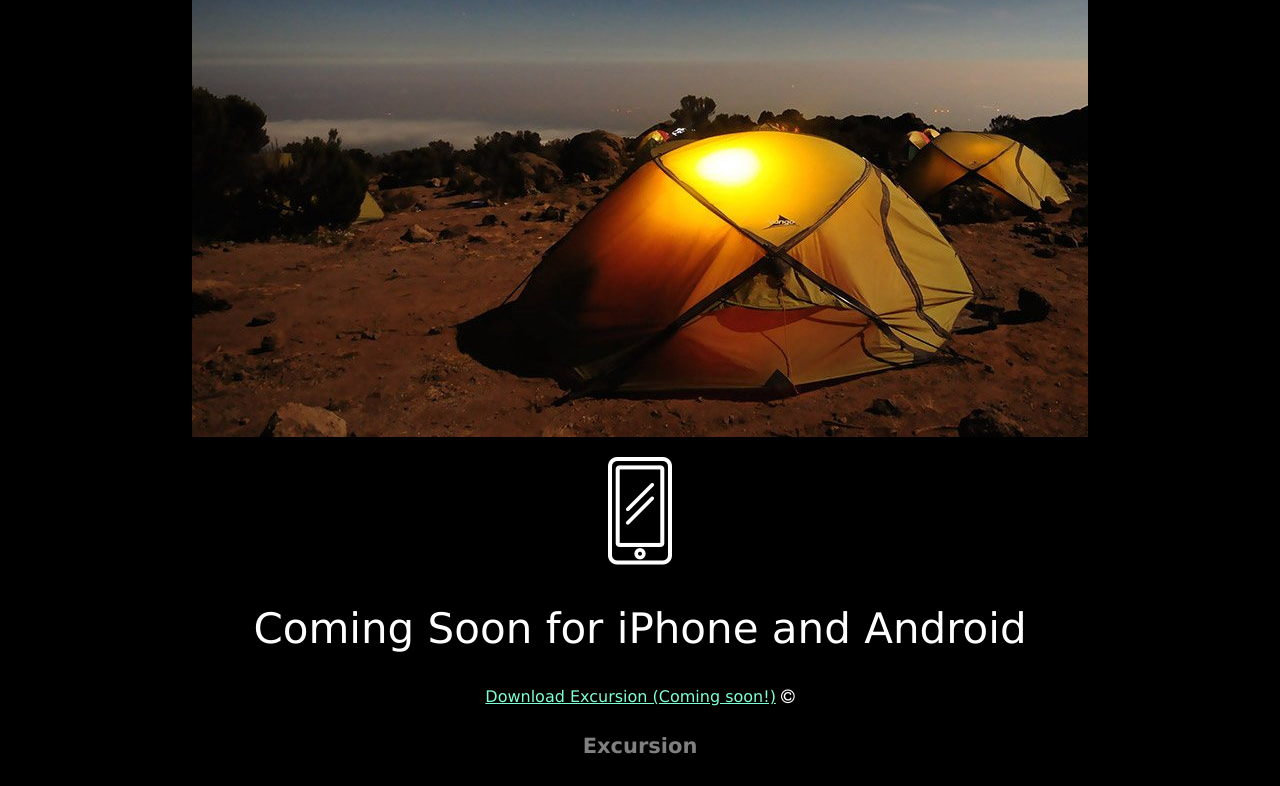
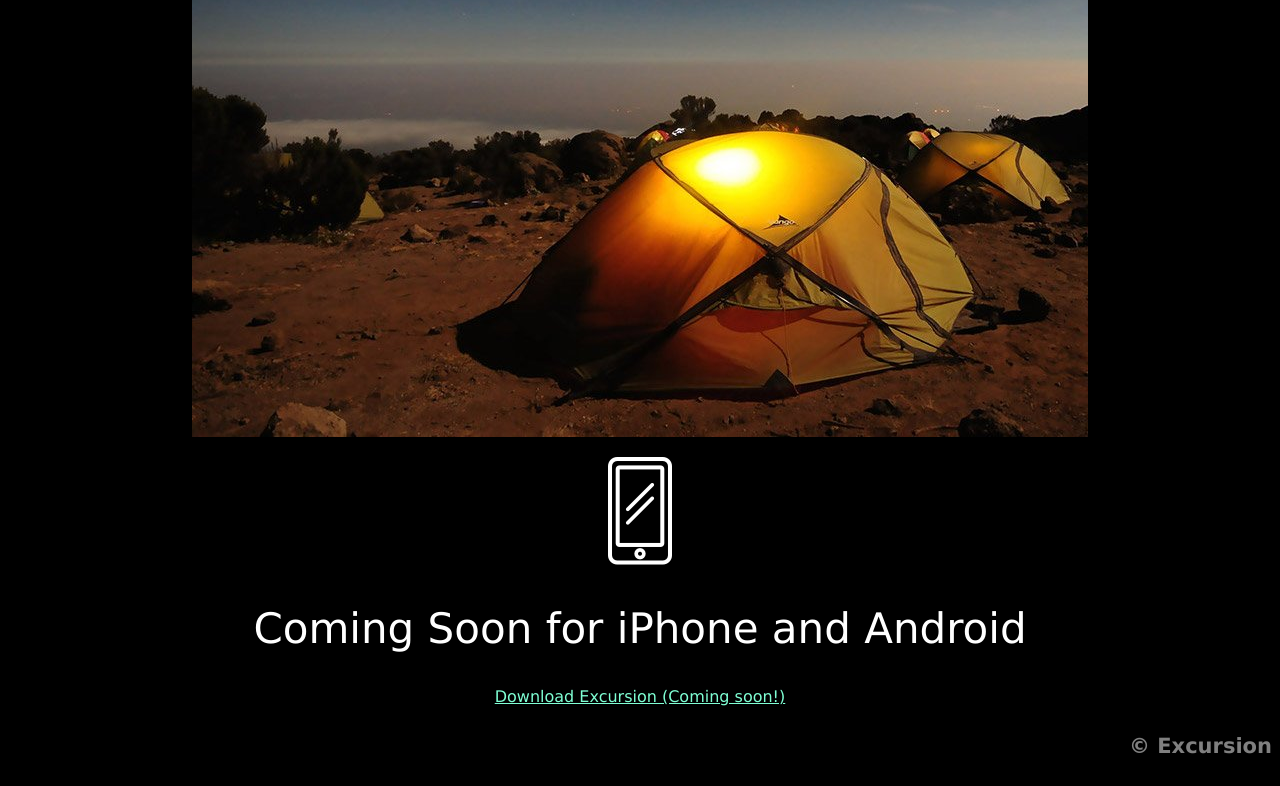
Before and after one commit to marcusjmurphy/excursion, a plain HTML site: page index.html in a window 1280 px wide. Shown: the part 1187-1973 px from the top of the page. Drawn offline with Linux system fonts and the light colour scheme.

Commit message:
Fixed HTML Video Loop & CSS

```diff
--- a/index.html
+++ b/index.html
@@ -18,7 +18,7 @@
         <main>
 
             <!-- Video Section-->
-            <video width="404" height="720" autoplay>
+            <video width="404" height="720" autoplay muted loop>
                 <source src="./resources/videos/excursion.mp4" type="video/mp4">
                     Your browser does not support playing this video.
             </video>
@@ -32,15 +32,16 @@
                 </p>
             </div>
 
+            <!--Supporting Section-->
+            <p class="images">
+                <img src="./resources/images/phone.png" alt="Icon of smartphone">
+            </p>
+            <h2>Coming Soon for iPhone and Android</h2>
+            <a href="#">Download Excursion (Coming soon!)</a>
+
             <!--Footer Section-->
             <footer>
-                <p class="images">
-                    <img src="./resources/images/phone.png" alt="Icon of smartphone">
-                </p>
-                <h2>Coming Soon for iPhone and Android</h2>
-                <a href="#">Download Excursion (Coming soon!)</a>
-                <i class="fa fa-copyright"></i>
-                <h4>Excursion</h4>
+                <h4>© Excursion</h4>
             </footer>
 
         </main>
--- a/resources/css/style.css
+++ b/resources/css/style.css
@@ -25,6 +25,6 @@ h4 {
     color: gray;
 }
 
-i, footer.h4 {
+footer {
     text-align: right;
 }
```
